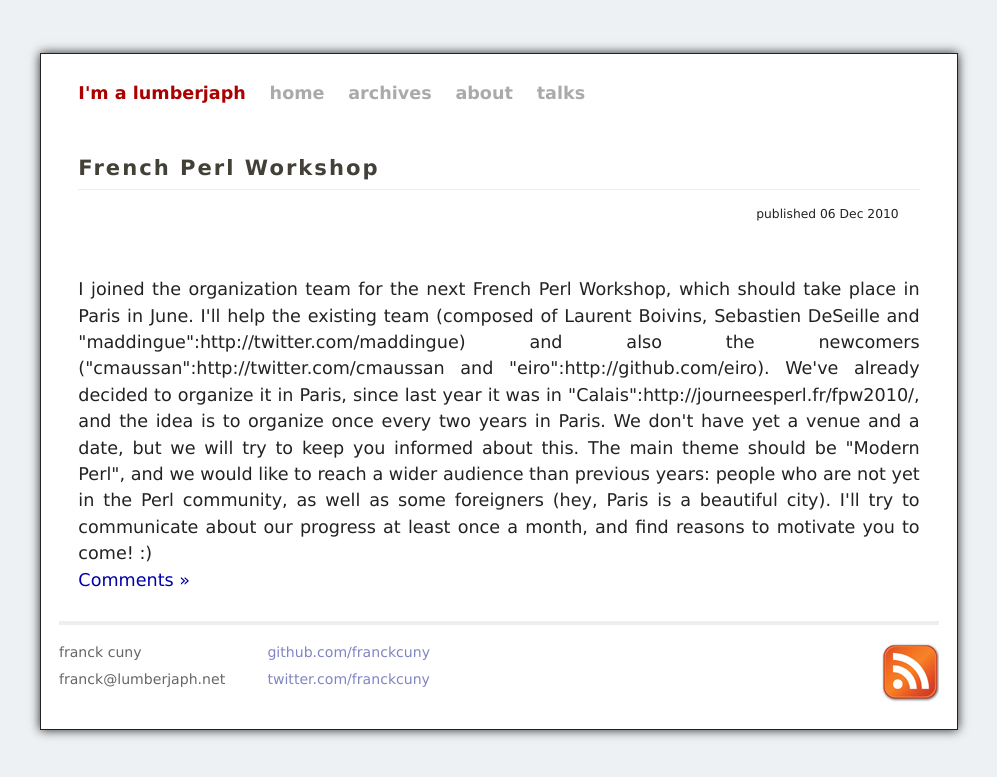
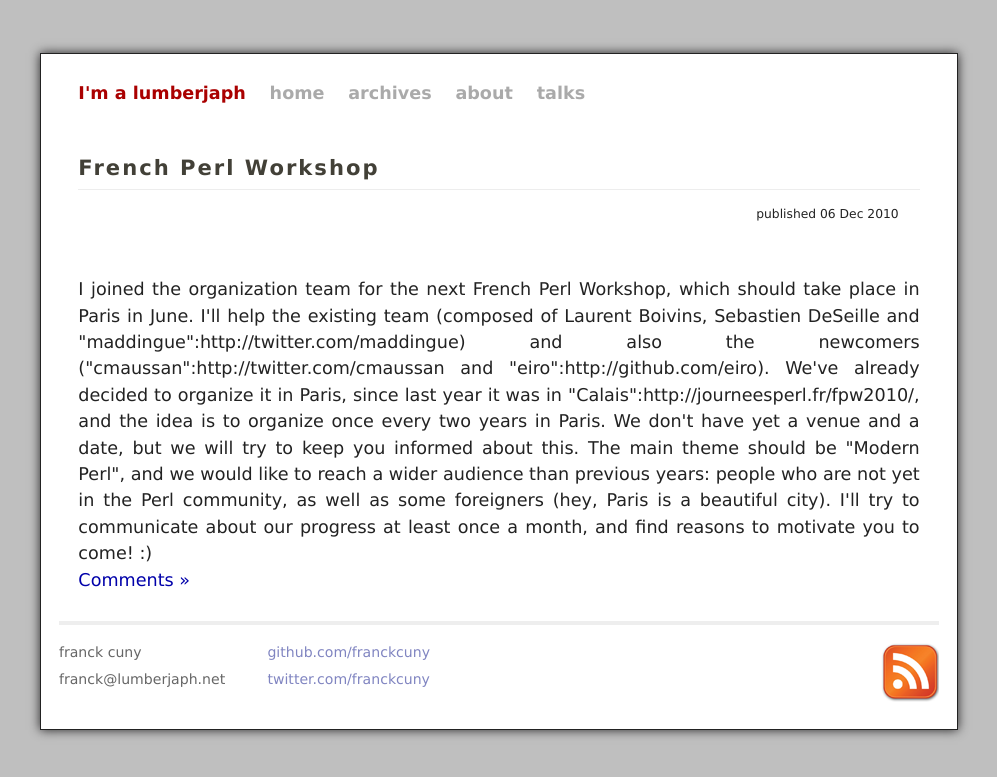
Before and after one commit to jacomyal/franckcuny.github.com, a Jekyll site: the page built from index.html, in a window 1280 px wide. Shown: the top 777 px of the page, without its empty margins (141-1138 px from the left). Built offline with Jekyll 4.4.1, drawn with Linux system fonts in a browser that asks for light colours; some web fonts are replaced.

Commit message:
try another background color

```diff
--- a/static/css/screen.css
+++ b/static/css/screen.css
@@ -2,7 +2,8 @@
 @import url(http://fonts.googleapis.com/css?family=Droid+Serif:regular);
 
 body {
-   background-color: #edf1f3;
+/*   background-color: #edf1f3;   */
+   background-color: #bfbfbf;
    color: #222;
    line-height: 1.4em;
    font-family: 'Droid Sans',Verdana, sans-serif;
```
